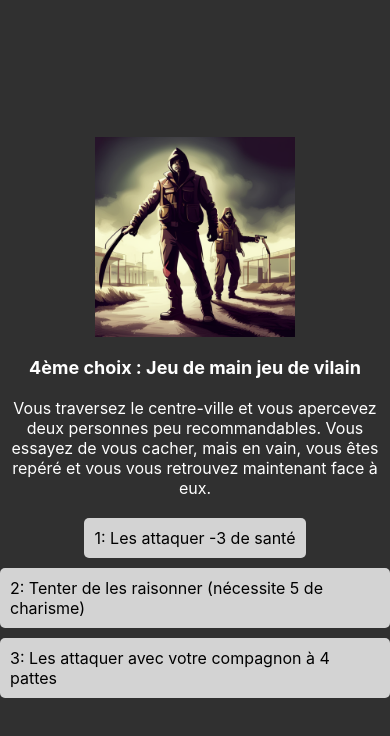
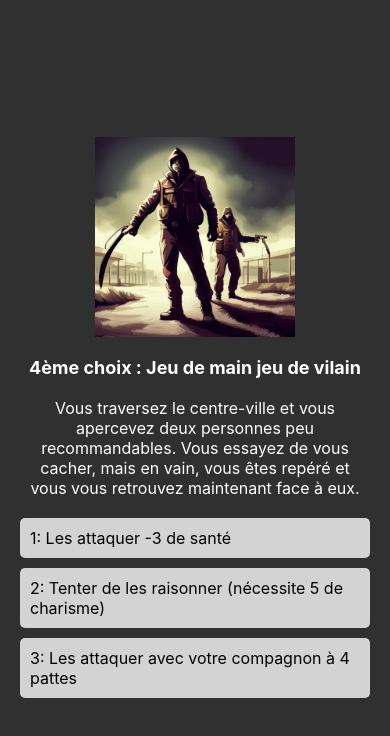
Before and after one commit to pascal-rithi-ke/Wasteland_Warrior, a React Native app in the folder front/: screen /Fourth_Choice in a window 390 px wide. Shown: the top 736 px of the page. Built offline with nearby package versions, Linux system fonts and the light colour scheme.

Commit message:
Style q.4

```diff
--- a/front/screens/inGame/Fourth_Choice.js
+++ b/front/screens/inGame/Fourth_Choice.js
@@ -57,6 +57,7 @@ const styles = StyleSheet.create({
     alignItems: 'center',
     justifyContent: 'center',
     backgroundColor:'rgba(0, 0, 0, 0.8)',
+    paddingHorizontal: 20,
   },
   image: {
     width: 200,
@@ -81,6 +82,7 @@ const styles = StyleSheet.create({
     padding: 10,
     marginBottom: 10,
     borderRadius: 5,
+    width: '100%',
   },
   choiceOption: {
     fontSize: 16,
```
